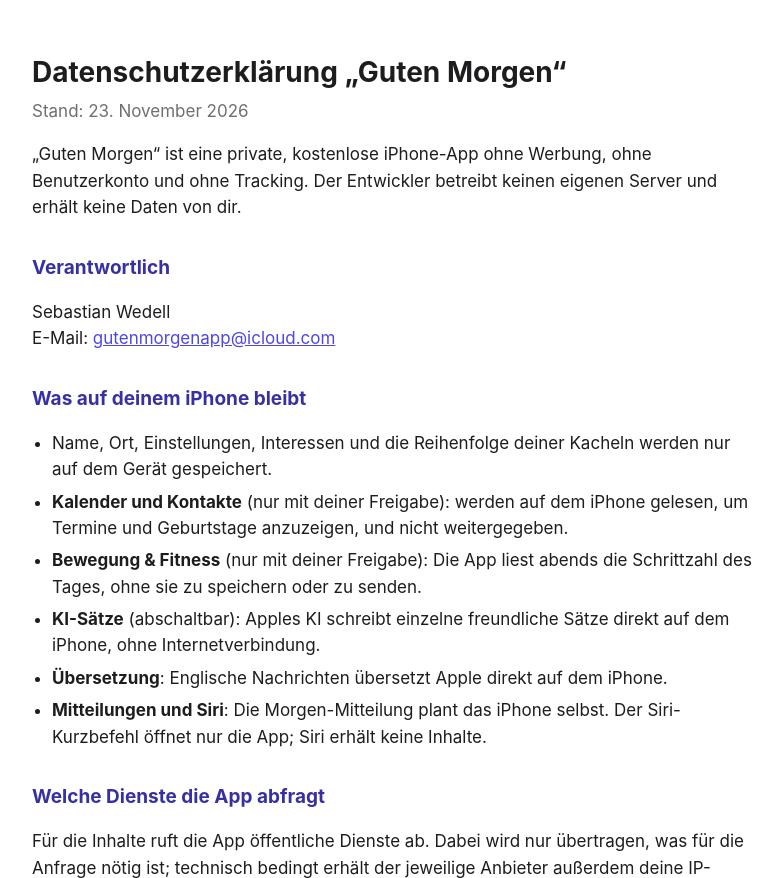
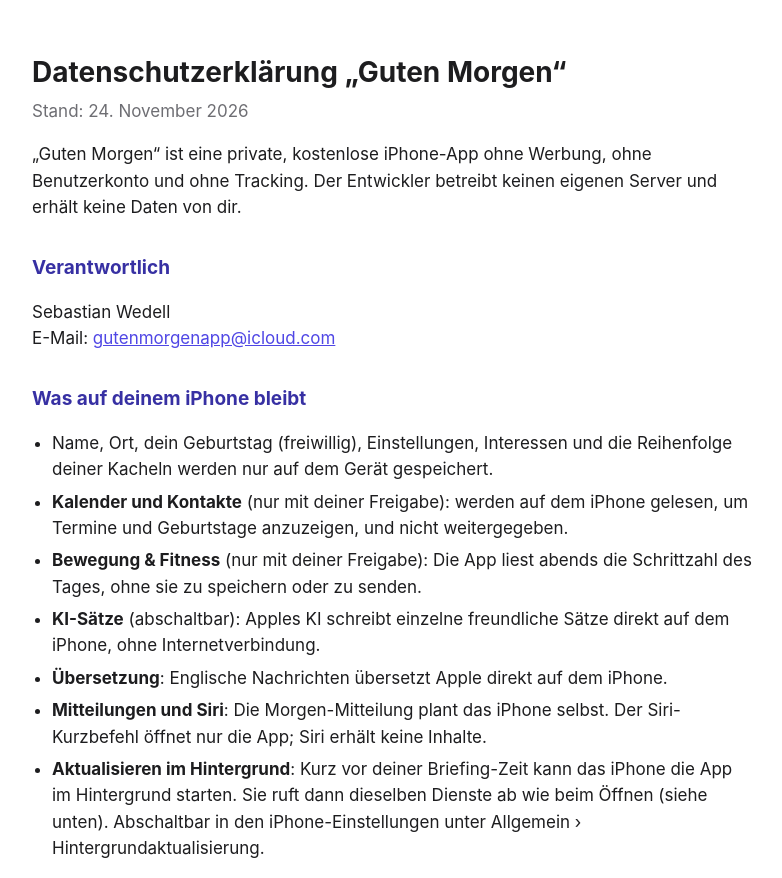
Before and after one commit to GutenMorgenAPP/guten-morgen, a plain HTML site: page index.html in a window 1280 px wide. Shown: the top 878 px of the page, without its empty margins (248-1030 px from the left). Drawn offline with Linux system fonts and the light colour scheme.

Commit message:
Add files via upload

```diff
--- a/index.html
+++ b/index.html
@@ -14,7 +14,7 @@
 </head>
 <body>
 <h1>Datenschutzerklärung „Guten Morgen“</h1>
-<p class="stand">Stand: 23. November 2026</p>
+<p class="stand">Stand: 24. November 2026</p>
 
 <p>„Guten Morgen“ ist eine private, kostenlose iPhone-App ohne Werbung, ohne Benutzerkonto und ohne Tracking. Der Entwickler betreibt keinen eigenen Server und erhält keine Daten von dir.</p>
 
@@ -23,12 +23,13 @@
 
 <h2>Was auf deinem iPhone bleibt</h2>
 <ul>
-  <li>Name, Ort, Einstellungen, Interessen und die Reihenfolge deiner Kacheln werden nur auf dem Gerät gespeichert.</li>
+  <li>Name, Ort, dein Geburtstag (freiwillig), Einstellungen, Interessen und die Reihenfolge deiner Kacheln werden nur auf dem Gerät gespeichert.</li>
   <li><strong>Kalender und Kontakte</strong> (nur mit deiner Freigabe): werden auf dem iPhone gelesen, um Termine und Geburtstage anzuzeigen, und nicht weitergegeben.</li>
   <li><strong>Bewegung &amp; Fitness</strong> (nur mit deiner Freigabe): Die App liest abends die Schrittzahl des Tages, ohne sie zu speichern oder zu senden.</li>
   <li><strong>KI-Sätze</strong> (abschaltbar): Apples KI schreibt einzelne freundliche Sätze direkt auf dem iPhone, ohne Internetverbindung.</li>
   <li><strong>Übersetzung</strong>: Englische Nachrichten übersetzt Apple direkt auf dem iPhone.</li>
   <li><strong>Mitteilungen und Siri</strong>: Die Morgen-Mitteilung plant das iPhone selbst. Der Siri-Kurzbefehl öffnet nur die App; Siri erhält keine Inhalte.</li>
+  <li><strong>Aktualisieren im Hintergrund</strong>: Kurz vor deiner Briefing-Zeit kann das iPhone die App im Hintergrund starten. Sie ruft dann dieselben Dienste ab wie beim Öffnen (siehe unten). Abschaltbar in den iPhone-Einstellungen unter Allgemein › Hintergrundaktualisierung.</li>
 </ul>
 
 <h2>Welche Dienste die App abfragt</h2>
@@ -41,6 +42,7 @@
   <li><strong>Wikipedia</strong> (Wissens-Inhalte): das Datum bzw. der Artikel.</li>
   <li><strong>Nachrichtenseiten</strong> (Good News Network, Positive News, Reasons to be Cheerful, Squirrel News, goodnews.eu, je nach Interesse NASA und ScienceDaily): Abruf der öffentlichen Nachrichten-Feeds, ohne persönliche Angaben.</li>
 </ul>
+<p><strong>Ohrwurm anhören</strong>: Erst wenn du „Anhören ›“ antippst, öffnet die App Spotify, Apple Music oder YouTube mit einer Suche nach Titel und Interpret des Songs. Ab dann gelten die Bestimmungen des jeweiligen Dienstes; vorher wird nichts übertragen.</p>
 <p>Für die Datenverarbeitung bei diesen Diensten gelten deren eigene Datenschutzbestimmungen.</p>
 
 <h2>Testphase über TestFlight</h2>
@@ -54,6 +56,6 @@
 
 <hr>
 <h2 lang="en">Summary in English</h2>
-<p lang="en">“Guten Morgen” is a free, private iPhone app without ads, accounts or tracking. The developer runs no server and receives no personal data. Settings, calendar, contacts and step count stay on the device (calendar, contacts, location and motion only with your permission). To show content, the app queries public services (Open-Meteo and Apple Maps with an approximate location rounded to about 100 m, Zippopotam.us, OpenHolidays API, Wikipedia and public news feeds). During TestFlight testing, Apple shares crash logs, usage information and your feedback with the developer. Contact: <a href="mailto:gutenmorgenapp@icloud.com">gutenmorgenapp@icloud.com</a>.</p>
+<p lang="en">“Guten Morgen” is a free, private iPhone app without ads, accounts or tracking. The developer runs no server and receives no personal data. Settings, your optional birthday, calendar, contacts and step count stay on the device (calendar, contacts, location and motion only with your permission). To show content, the app queries public services (Open-Meteo and Apple Maps with an approximate location rounded to about 100 m, Zippopotam.us, OpenHolidays API, Wikipedia and public news feeds). During TestFlight testing, Apple shares crash logs, usage information and your feedback with the developer. Tapping “Anhören” opens Spotify, Apple Music or YouTube with a search for the song – only then. Before your briefing time, iOS may refresh the app in the background. Contact: <a href="mailto:gutenmorgenapp@icloud.com">gutenmorgenapp@icloud.com</a>.</p>
 </body>
 </html>
```
